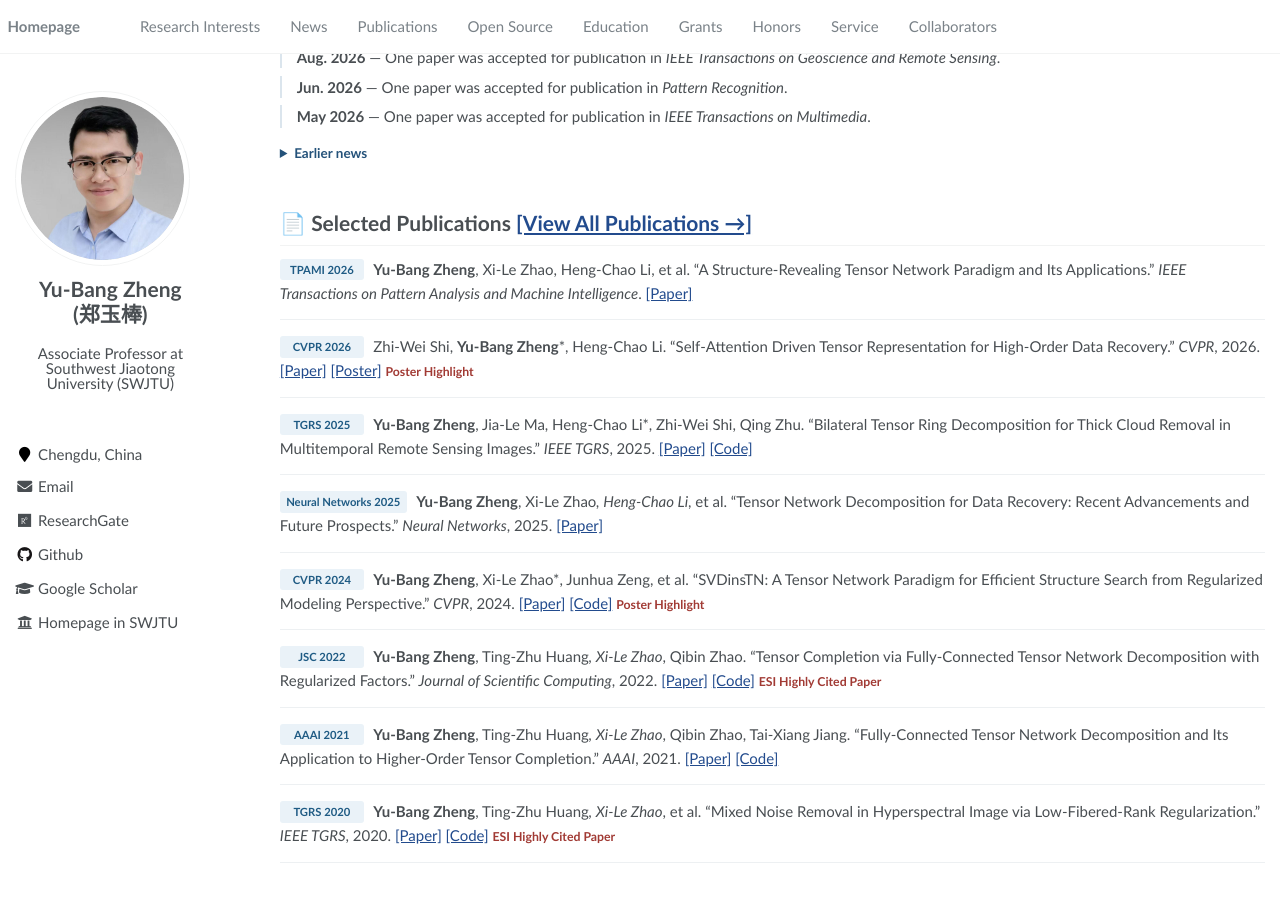
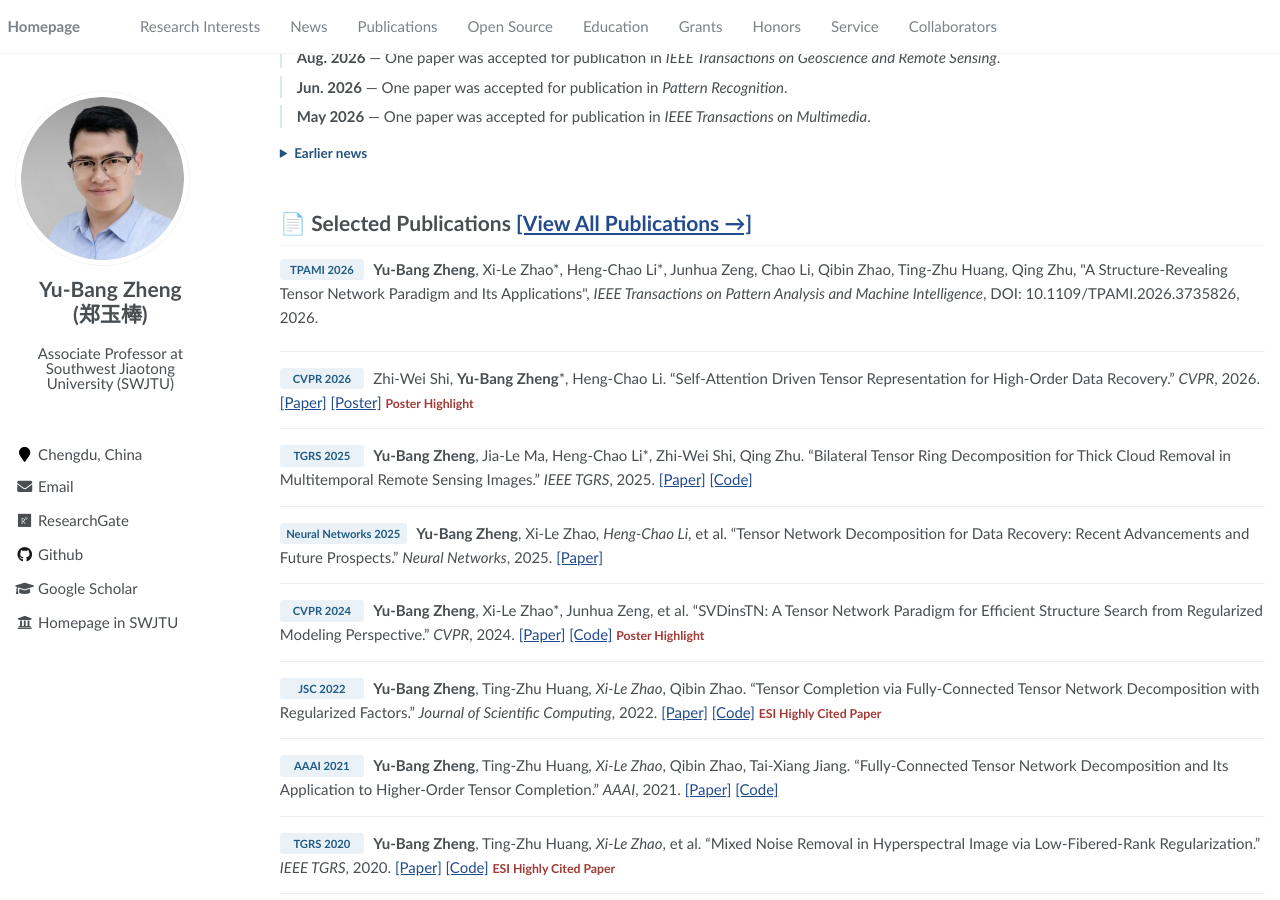
Before and after one commit to YuBangZheng/yubangzheng.github.io, a Jekyll site: the page built from pages/about.md, in a window 1280 px wide and 900 px high, scrolled down 461 px. Built offline with Jekyll 4.4.1, drawn with Linux system fonts in a browser that asks for light colours.

Commit message:
Update about.md

```diff
--- a/pages/about.md
+++ b/pages/about.md
@@ -57,7 +57,8 @@
 
 # 📄 Selected Publications [[View All Publications →]](/publications/)
 
-- <span class="pub-venue">TPAMI 2026</span> **Yu-Bang Zheng**, Xi-Le Zhao, Heng-Chao Li, et al. “A Structure-Revealing Tensor Network Paradigm and Its Applications.” _IEEE Transactions on Pattern Analysis and Machine Intelligence_. [[Paper]](https://doi.org/10.1109/TPAMI.2026.3735826)
+- <span class="pub-venue">TPAMI 2026</span> **Yu-Bang Zheng**, Xi-Le Zhao\*, Heng-Chao Li\*, Junhua Zeng, Chao Li, Qibin Zhao, Ting-Zhu Huang, Qing Zhu, \"A Structure-Revealing Tensor Network Paradigm and Its Applications\", _IEEE Transactions on Pattern Analysis and Machine Intelligence_, DOI: 10.1109/TPAMI.2026.3735826, 2026.
+
 - <span class="pub-venue">CVPR 2026</span> Zhi-Wei Shi, **Yu-Bang Zheng***, Heng-Chao Li. “Self-Attention Driven Tensor Representation for High-Order Data Recovery.” _CVPR_, 2026. [[Paper]](https://openaccess.thecvf.com/content/CVPR2026/papers/Shi_Self-Attention_Driven_Tensor_Representation_for_High-Order_Data_Recovery_CVPR_2026_paper.pdf) [[Poster]](/papers/Poster_SADTR.pdf) <span class="publication-note">Poster Highlight</span>
 - <span class="pub-venue">TGRS 2025</span> **Yu-Bang Zheng**, Jia-Le Ma, Heng-Chao Li*, Zhi-Wei Shi, Qing Zhu. “Bilateral Tensor Ring Decomposition for Thick Cloud Removal in Multitemporal Remote Sensing Images.” _IEEE TGRS_, 2025. [[Paper]](https://ieeexplore.ieee.org/document/11123527) [[Code]](/codes/Code_BTR_CR.zip)
 - <span class="pub-venue">Neural Networks 2025</span> **Yu-Bang Zheng**, Xi-Le Zhao*, Heng-Chao Li*, et al. “Tensor Network Decomposition for Data Recovery: Recent Advancements and Future Prospects.” _Neural Networks_, 2025. [[Paper]](https://www.sciencedirect.com/science/article/pii/S0893608025006884)
```
